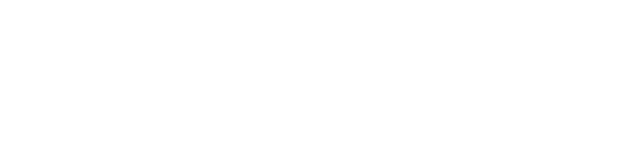
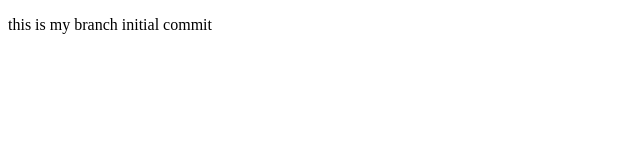
Before and after one commit to Marko1990x/AngularJsTeamWorkClass, a plain HTML site: page cas1/index.html in a window 1280 px wide. Shown: the whole page, without its empty margins (0-640 px from the left). Drawn offline with Linux system fonts and the light colour scheme.

Commit message:
branch creating
created my own branch

```diff
--- a/cas1/index.html
+++ b/cas1/index.html
@@ -8,5 +8,7 @@
 </head>
 <body>
 
+    <p>this is my branch initial commit</p>
+
 </body>
 </html>
```
